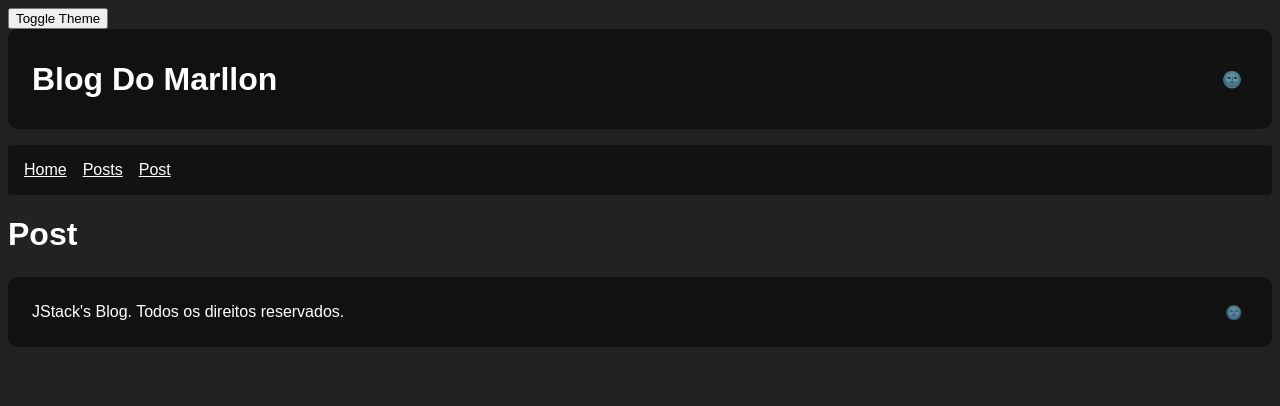
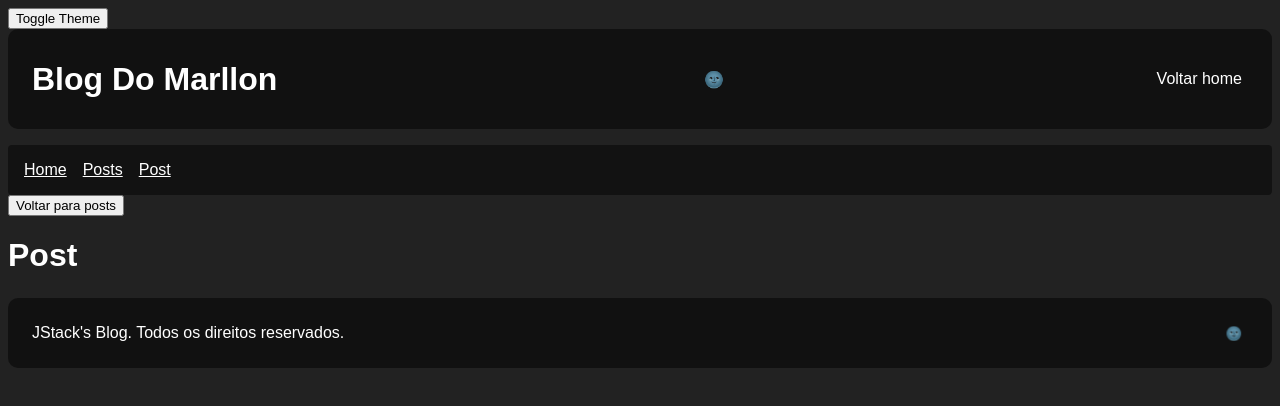
Before and after one commit to MarllonCampos/JStack, a React app in the folder react-fundamentos/: page /posts/3 in a window 1280 px wide. Shown: the top 406 px of the page. Built offline with nearby package versions, Linux system fonts and the light colour scheme.

Commit message:
feat: pushing user through application using history on both components (class and functional)

```diff
--- a/react-fundamentos/src/components/Header/index.js
+++ b/react-fundamentos/src/components/Header/index.js
@@ -1,12 +1,15 @@
-import React, { Component } from 'react';
+import React from 'react';
 
 import { Container } from './styles';
 import { ThemeContext } from '../../contexts/ThemeContext'
+import { useHistory } from 'react-router-dom';
 
-export default class Header extends Component {
+export default function Header() {
+  const history = useHistory();
 
-
-  render() {
+  function handleNavigate() {
+    history.push('/home')
+  }
   return (
     <ThemeContext.Consumer>
       {({ theme, handleToggleTheme }) => (
@@ -15,9 +18,9 @@ export default class Header extends Component {
           <button type="button" onClick={handleToggleTheme}>
             {theme === 'dark' ? '🌞' : '🌚'}
           </button>
+          <button onClick={handleNavigate} style={{ color: "#fff" }}>Voltar home</button>
         </Container>
       )}
     </ThemeContext.Consumer>
   )
 }
-}
--- a/react-fundamentos/src/components/Layout/index.js
+++ b/react-fundamentos/src/components/Layout/index.js
@@ -1,27 +1,12 @@
-import React, { useContext, useEffect } from 'react';
-import { BrowserRouter, Link } from 'react-router-dom';
-import { useTheme } from 'styled-components';
-import { ThemeContext } from '../../contexts/ThemeContext';
+import React from 'react';
+import { BrowserRouter, Link, useHistory } from 'react-router-dom';
+
 import Routes from '../../Routes';
 import Footer from '../Footer';
 import Header from '../Header';
 
 import { Nav } from './styles'
 export default class Layout extends React.Component {
-
-  componentWillUnmount() {
-    console.log('Componente vai desmontar...')
-    document.removeEventListener('scroll', this.handleScroll)
-
-  }
-
-  componentDidMount() {
-    document.addEventListener('scroll', this.handleScroll)
-  }
-  handleScroll = () => {
-    console.log('scrolled...')
-  }
-
   render() {
     return (
       <BrowserRouter>
--- a/react-fundamentos/src/pages/Post/index.js
+++ b/react-fundamentos/src/pages/Post/index.js
@@ -1,17 +1,6 @@
 import React, { useMemo } from 'react'
 import { useParams, useLocation } from 'react-router-dom'
 
-// export default function Post() {
-//   const params = useParams();
-//   const { search } = useLocation();
-//   const queryParams = useMemo(() => new URLSearchParams(search), [search])
-
-
-//   console.log(params, queryParams.get('queryParam'));
-//   return (
-//     <h1>Post</h1>
-//   )
-// }
 
 
 export default class Post extends React.Component {
@@ -21,13 +10,22 @@ export default class Post extends React.Component {
     const { search } = this.props.location;
 
     this.queryParams = new URLSearchParams(search)
+
+    this.history = this.props.history
+  }
+
+  handleNavigate = () => {
+    this.history.push('/posts')
   }
 
   render() {
 
     console.log(this.props.match.params, this.queryParams.get('queryParam'));
     return (
-      <h1>Post</h1>
+      <>
+        <button onClick={this.handleNavigate}>Voltar para posts</button>
+        <h1>Post</h1>
+      </>
     )
   }
 }
--- a/react-fundamentos/src/pages/Posts/index.js
+++ b/react-fundamentos/src/pages/Posts/index.js
@@ -6,7 +6,18 @@ import Post from './Post';
 import posts from './posts';
 
 export default class Posts extends React.Component {
+  componentWillUnmount() {
+    console.log('Componente vai desmontar...')
+    document.removeEventListener('scroll', this.handleScroll)
 
+  }
+
+  componentDidMount() {
+    document.addEventListener('scroll', this.handleScroll)
+  }
+  handleScroll = () => {
+    console.log('scrolled...')
+  }
   render() {
     return (
       <ContainerComponent />)
```
Lines whose indentation alone changed are shown as unchanged.
